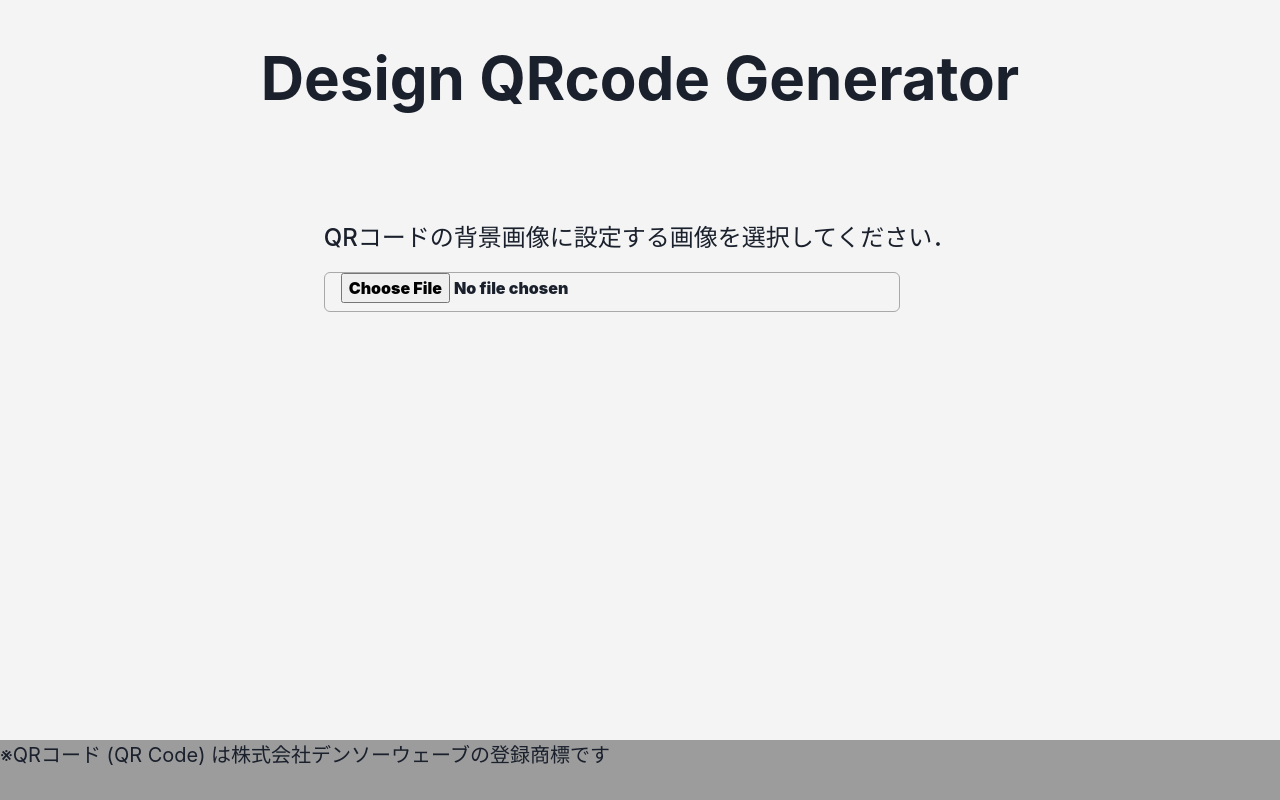
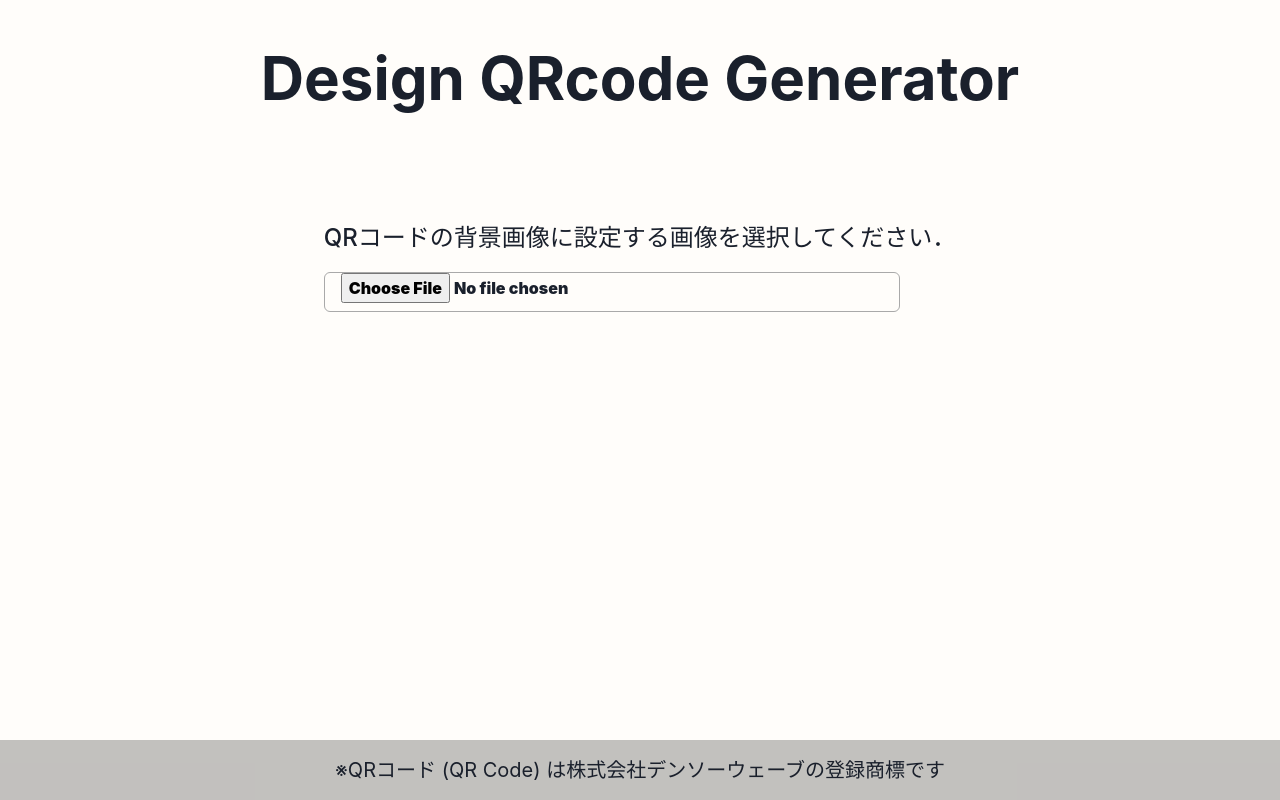
Before and after one commit to oNqNu/qrcode-app-frontend, a Next.js app: page / in a window 1280 px wide. Built offline with nearby package versions, Linux system fonts and the light colour scheme.

Commit message:
feat:フッター集の文言の位置を修正した

```diff
--- a/pages/index.tsx
+++ b/pages/index.tsx
@@ -209,7 +209,7 @@ const Home: NextPage = () => {
   }
 
   return (
-    <chakra.div bgColor="#F4F4F4" minH="100vh">
+    <chakra.div bgColor="#fffdfa" minH="100vh">
       <Head>
         <title>Design QRcode Generator</title>
         <meta name="description" content="Generated by create next app" />
@@ -463,17 +463,19 @@ const Home: NextPage = () => {
           </>
         )}
       </Flex>
-      <Box
+      <Flex
         position="sticky"
         top="100vh"
         w="100%"
         h="60px"
-        bgColor="blackAlpha.500"
+        bgColor="blackAlpha.400"
+        justifyContent="center"
+        alignItems="center"
       >
         <Text fontSize="xl">
           ※QRコード (QR Code) は株式会社デンソーウェーブの登録商標です
         </Text>
-      </Box>
+      </Flex>
     </chakra.div>
   );
 };
```
